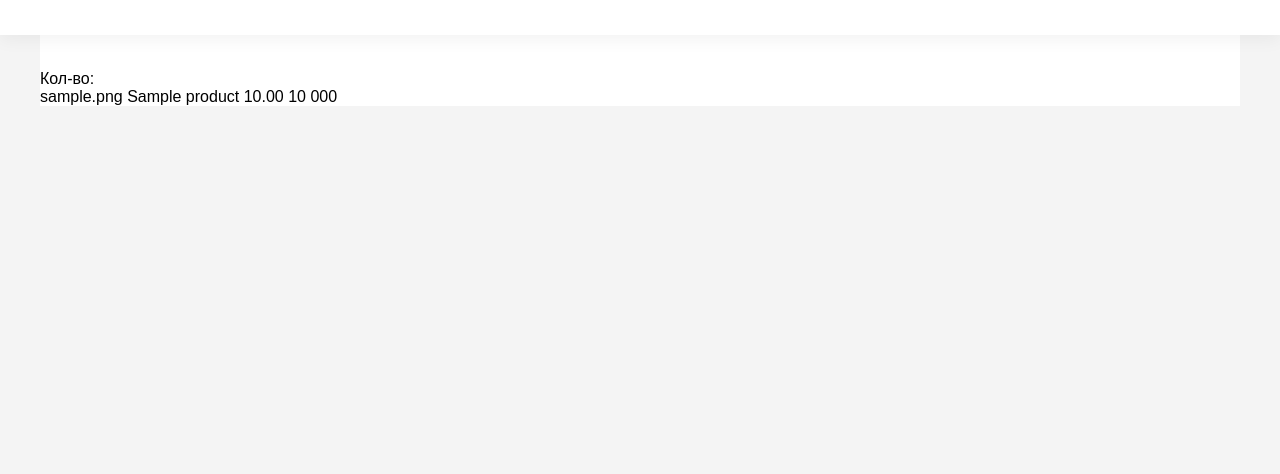
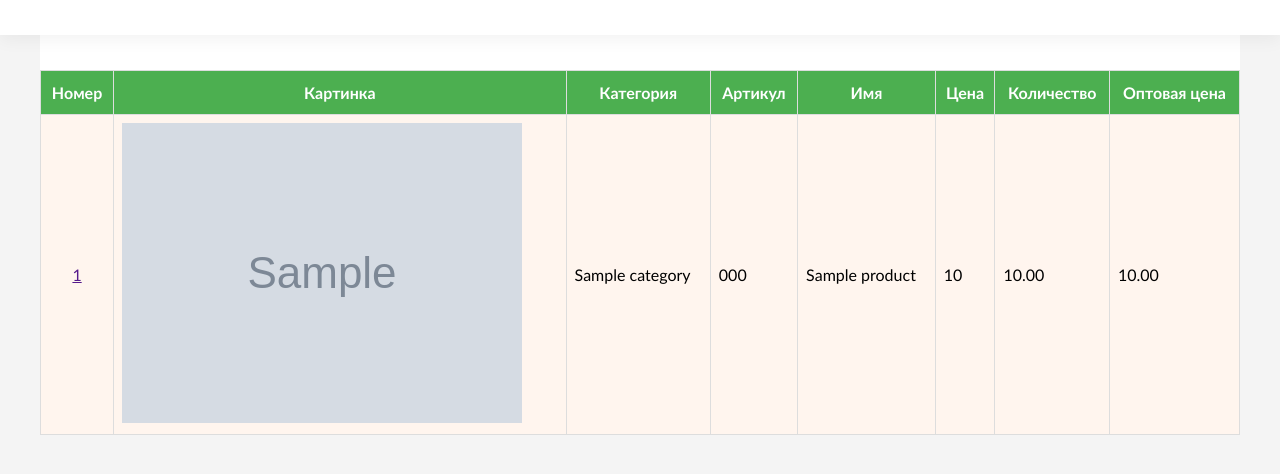
Before and after one commit to KarymAidary/ecomarket_backend, a Django app: page /stock/category/1/ in a window 1280 px wide. Shown: the top 474 px of the page. Run offline with Django 3.2, Linux system fonts and the light colour scheme; tables that the repository leaves empty hold one stand-in row (values such as "Sample post"); grey boxes marked "Sample" are stand-in pictures.

Commit message:
create product fixed

```diff
--- a/stock/templates/stock/list_products.html
+++ b/stock/templates/stock/list_products.html
@@ -1,12 +1,63 @@
 {% extends 'core/base.html' %}
 
 {% block content %}
-    <div>Кол-во: {{ object_list.count }}</div>
-    {% for product in object_list %}
-        {{ product.image }}
-        {{ product.name }}
-        {{ product.price }}
-        {{ product.amount }}
-        {{ product.vendor_code }}
-    {% endfor %}
+    <style>
+        .customers {
+            font-family: "Trebuchet MS", Arial, Helvetica, sans-serif;
+            border-collapse: collapse;
+            width: 100%;
+        }
+
+        .customers td, .customers th {
+            border: 1px solid #ddd;
+            padding: 8px;
+        }
+
+        .customers tr:nth-child(even) {
+            background-color: seashell;
+        }
+
+        .customers tr td:first-child {
+            text-align: center;
+        }
+
+        .customers tr:hover {
+            background-color: #ddd;
+        }
+
+        .customers th {
+            padding-top: 12px;
+            padding-bottom: 12px;
+            text-align: center;
+            background-color: #4CAF50;
+            color: white;
+        }
+    </style>
+    <div class="product-list">
+        <table class="customers">
+            <tr>
+                <th>Номер</th>
+                <th>Картинка</th>
+                <th>Категория</th>
+                <th>Артикул</th>
+                <th>Имя</th>
+                <th>Цена</th>
+                <th>Количество</th>
+                <th>Оптовая цена</th>
+            </tr>
+            {% for product in object_list %}
+                <tr>
+                    <td><a href="">{{ forloop.counter }}</a></td>
+                    <td><img src="{{ product.image }}"></td>
+                    <td>{{ product.category }}</td>
+                    <td>{{ product.vendor_code }}</td>
+                    <td>{{ product.name }}</td>
+                    <td>{{ product.amount }}</td>
+                    <td>{{ product.price }}</td>
+                    <td>{{ product.trade_price }}</td>
+                </tr>
+            {% endfor %}
+        </table>
+    </div>
+
 {% endblock %}
--- a/stock/urls.py
+++ b/stock/urls.py
@@ -1,5 +1,5 @@
 from django.urls import path
-from .views import ProductListView, CategoryListView, CategoryCreateView
+from .views import ProductListView, CategoryListView, CategoryCreateView, ProductCreateView
 
 app_name = 'stock'
 urlpatterns = [
@@ -7,6 +7,7 @@
     # path('write_pdf_view', write_pdf_view, name='write_pdf_view'),
     path('', CategoryListView.as_view(), name='category_list'),
     path('category/add/', CategoryCreateView.as_view(), name='category_create'),
+    path('product/add/', ProductCreateView.as_view(), name='product_create'),
     path('category/<int:pk>/', ProductListView.as_view(), name='product_list')
 
 ]
--- a/stock/views.py
+++ b/stock/views.py
@@ -46,16 +46,22 @@
     template_name = 'stock/list_categories.html'
     model = Category
 
+    def get_context_data(self, *, object_list=None, **kwargs):
+        context = super(CategoryListView, self).get_context_data(**kwargs)
+        context['product_list'] = Product.objects.all().order_by('-created_date')
+        return context
+
 
 class CategoryCreateView(CreateView):
     template_name = 'stock/create_category.html'
     model = Category
     fields = ['name', ]
-    success_url = '/stock/category/'
+    success_url = '/stock/'
 
 
 class ProductListView(ListView):
     template_name = 'stock/list_products.html'
+    model = Product
 
     def get_queryset(self):
         queryset = get_list_or_404(
@@ -65,3 +71,6 @@
 
 class ProductCreateView(CreateView):
     template_name = 'stock/create_product.html'
+    model = Product
+    fields = ['category', 'vendor_code', 'name', 'amount', 'price', 'trade_price']
+    success_url = '/stock/'
```
Also changed, not shown: stock/templates/stock/create_product.html (+40 -2 lines), stock/templates/stock/list_categories.html (+6 -13 lines).
